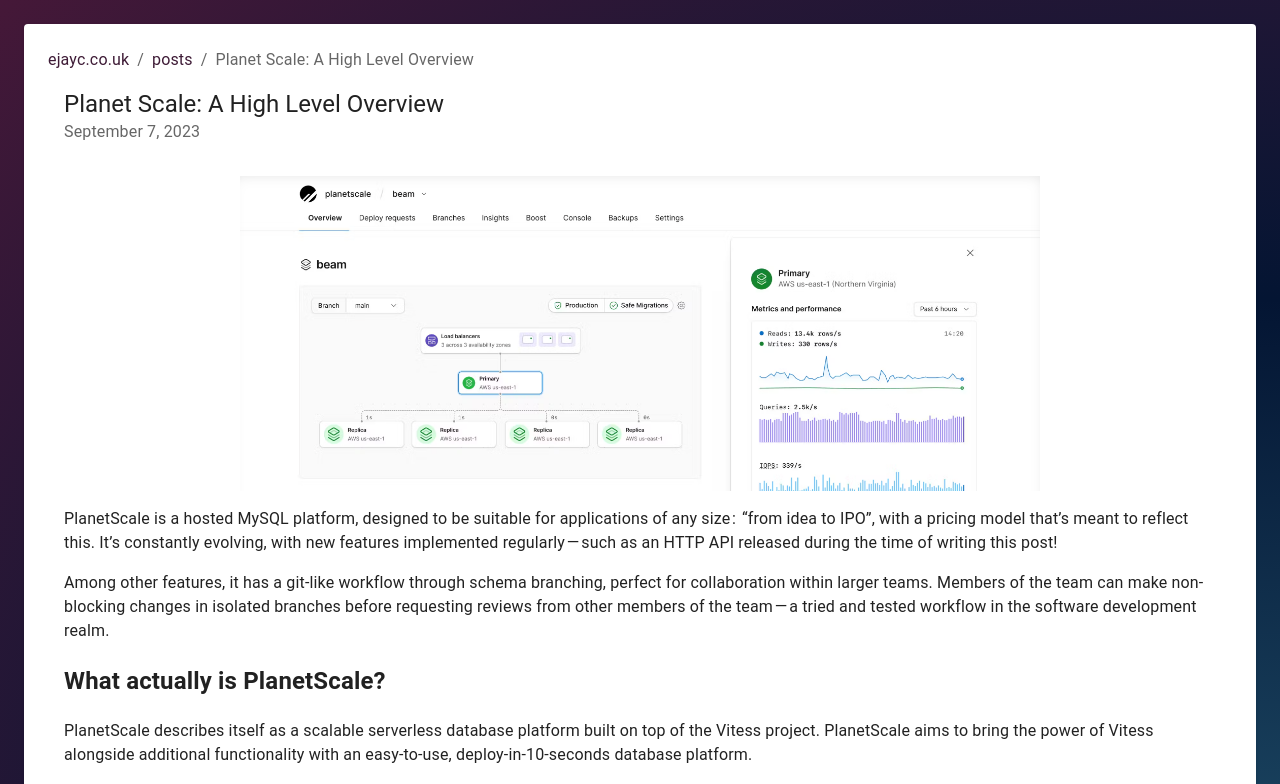
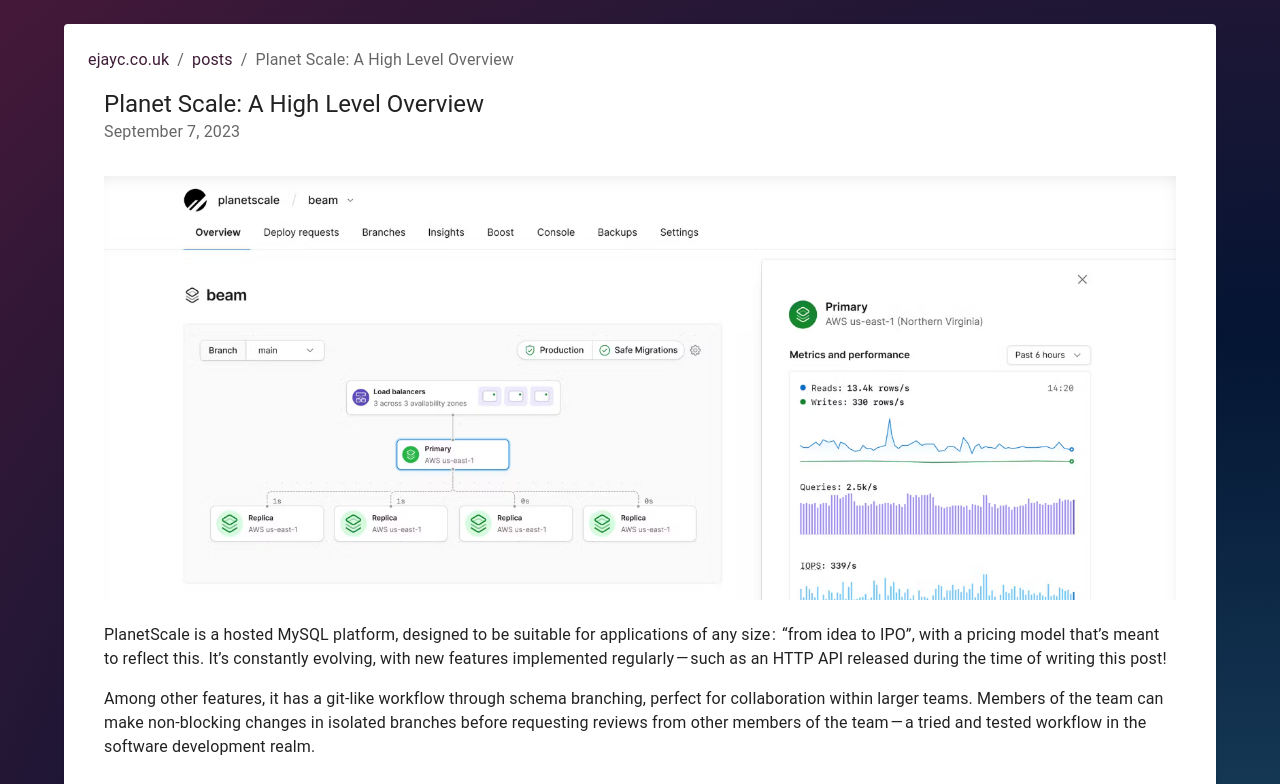
Before and after one commit to ejaycoleman/ejaycoleman.github.io, a Next.js app: page /posts/planet-scale-high-level in a window 1280 px wide. Shown: the top 784 px of the page. Built offline with nearby package versions, Linux system fonts and the light colour scheme.

Commit message:
width fix

```diff
--- a/components/container.tsx
+++ b/components/container.tsx
@@ -21,7 +21,7 @@
 
 const Container = ({ children, date, title }: Props) => {
   return (
-    <Card sx={{ p: 3, m: 3 }}>
+    <Card sx={{ p: 3, m: 3, maxWidth: "90%" }}>
       <Breadcrumbs>
         <Link style={{ color: "#3E1B36", textDecoration: "none" }} href="/">
           ejayc.co.uk
--- a/components/post-body.tsx
+++ b/components/post-body.tsx
@@ -38,7 +38,6 @@
 const PostBody = ({ content }: Props) => {
   return (
     <ReactMarkdown
-      className="blogContent"
       children={content}
       remarkPlugins={[remarkGfm]}
       components={componentConverter}
--- a/pages/posts/[slug].tsx
+++ b/pages/posts/[slug].tsx
@@ -6,6 +6,7 @@
 import Head from "next/head";
 import type PostType from "../../interfaces/post";
 import Image from "next/image";
+import { CardMedia } from "@mui/material";
 
 type Props = {
   post: PostType;
@@ -24,13 +25,15 @@
         <Head>
           <title>{title}</title>
         </Head>
+        <CardMedia sx={{ position: "relative" }}>
           <Image
             src={post.coverImage}
             alt={`Cover Image for ${title}`}
             width={800}
             height={315}
-          style={{ marginLeft: "auto", marginRight: "auto", display: "block" }}
+            layout="responsive"
           />
+        </CardMedia>
         <PostBody content={post.content} />
       </article>
     </Container>
```
Lines whose indentation alone changed are shown as unchanged.
